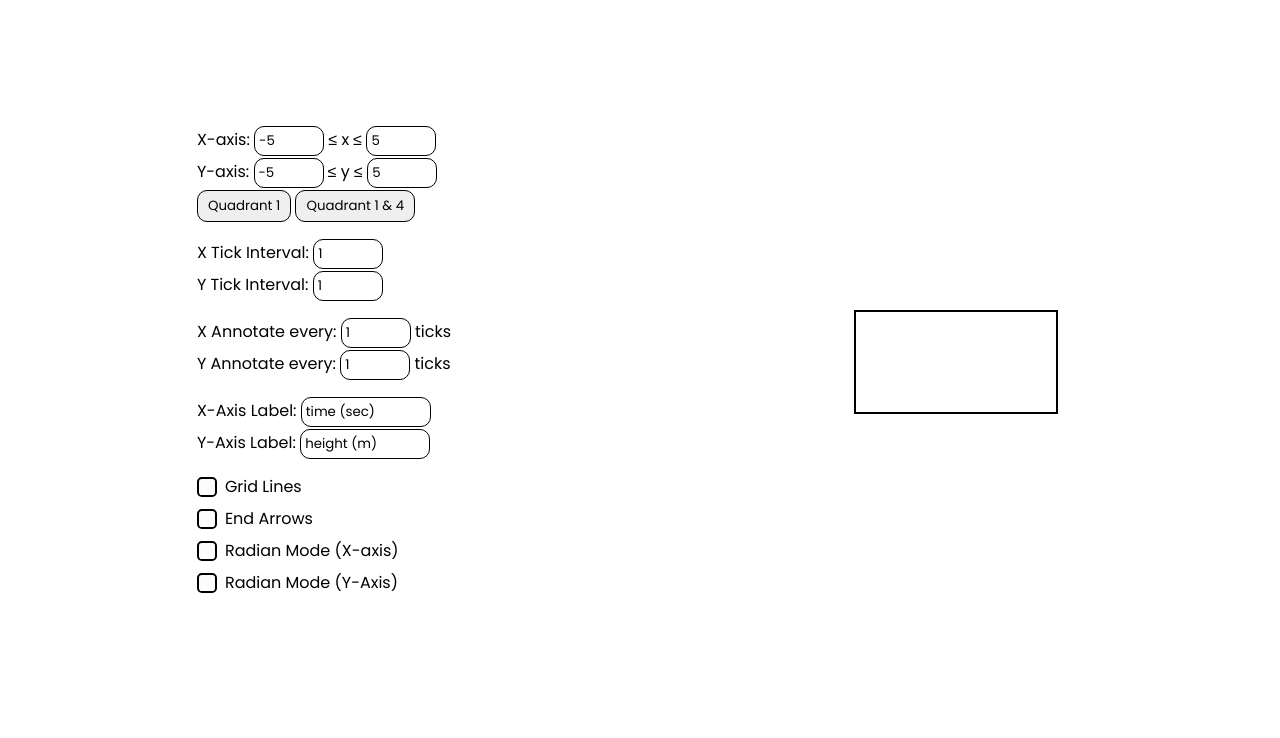
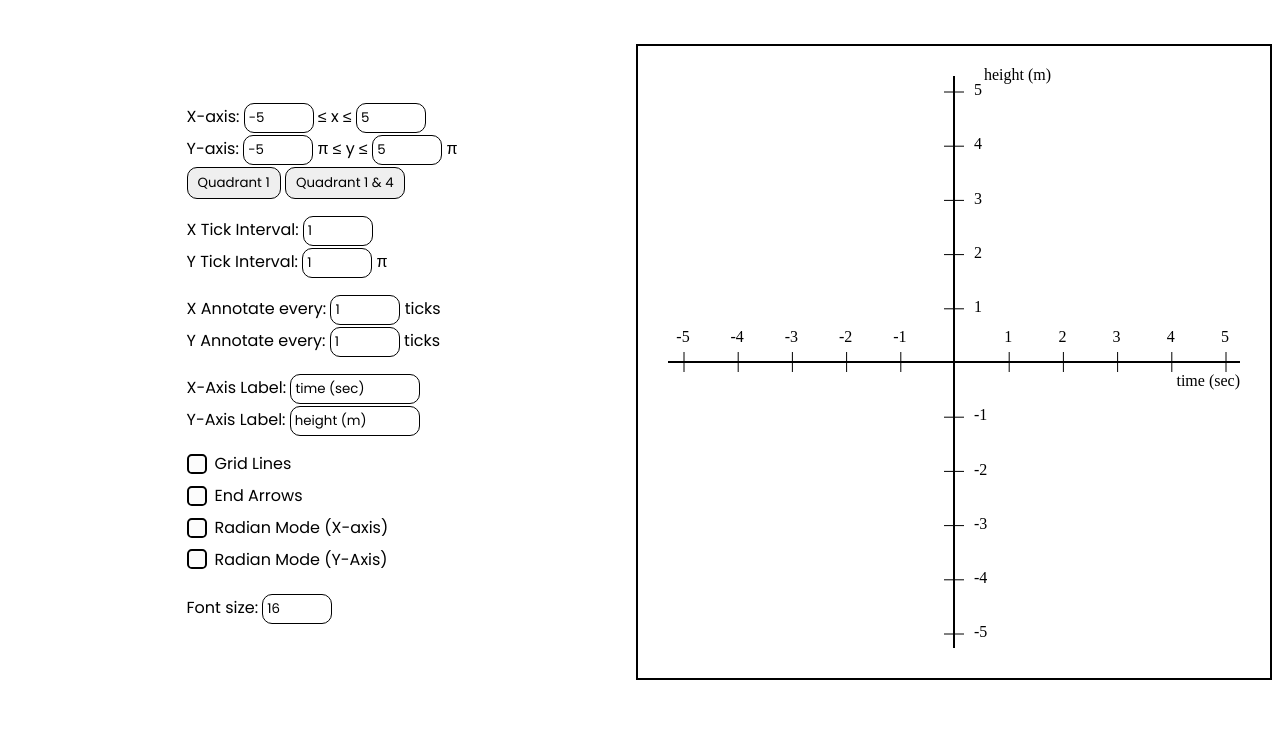
Before and after one commit to devsai9/AOOD-GraphPrinter-2025, a plain HTML site: page index.html in a window 1280 px wide. Shown: the part 62-800 px from the top of the page. Drawn offline with Linux system fonts and the light colour scheme.

Commit message:
Update index.html

```diff
--- a/index.html
+++ b/index.html
@@ -17,15 +17,19 @@
                     <span>
                         X-axis:
                         <input type="number" id="x-min" value="-5">
+                        <span class="x-pi">π</span>
                         ≤ x ≤
                         <input type="number" id="x-max" value="5">
+                        <span class="x-pi">π</span>
                     </span>
                     <br>
                     <span>
                         Y-axis:
                         <input type="number" id="y-min" value="-5">
+                        <span class="y-pi">π</span>
                         ≤ y ≤
                         <input type="number" id="y-max" value="5">
+                        <span class="y-pi">π</span>
                     </span>
                     <br>
                     <span>
@@ -37,11 +41,13 @@
                     <span>
                         X Tick Interval:
                         <input type="number" id="x-ticks" value="1" min="1">
+                        <span class="x-pi">π</span>
                     </span>
                     <br>
                     <span>
                         Y Tick Interval:
                         <input type="number" id="y-ticks" value="1" min="1">
+                        <span class="y-pi">π</span>
                     </span>
                 </div>
                 <div>
@@ -86,6 +92,12 @@
                         <label for="radianCheckboxY" class="checkboxLabel">Radian Mode (Y-Axis)</label>
                     </div>
                 </div>
+                <div>
+                    <span>
+                        Font size:
+                        <input type="number" id="font-size" value="16" min="16">
+                    </span>
+                </div>
             </div>
         </div>
         <div id="right-panel" class="panel">
```
